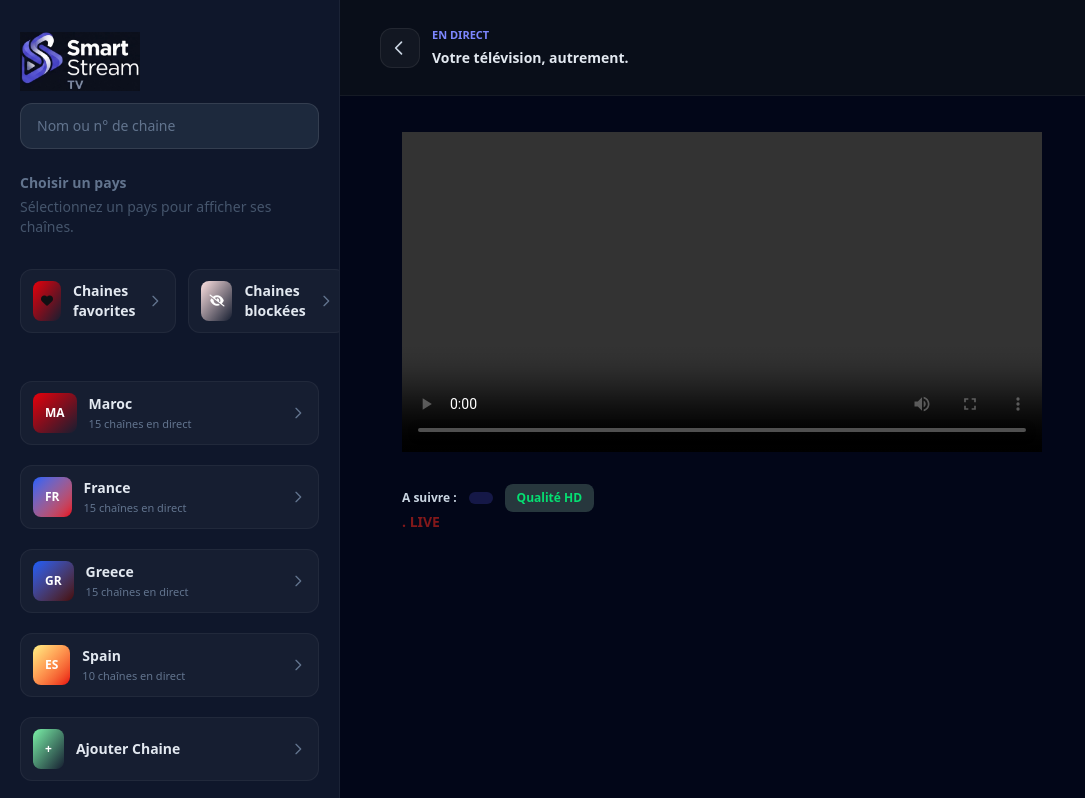
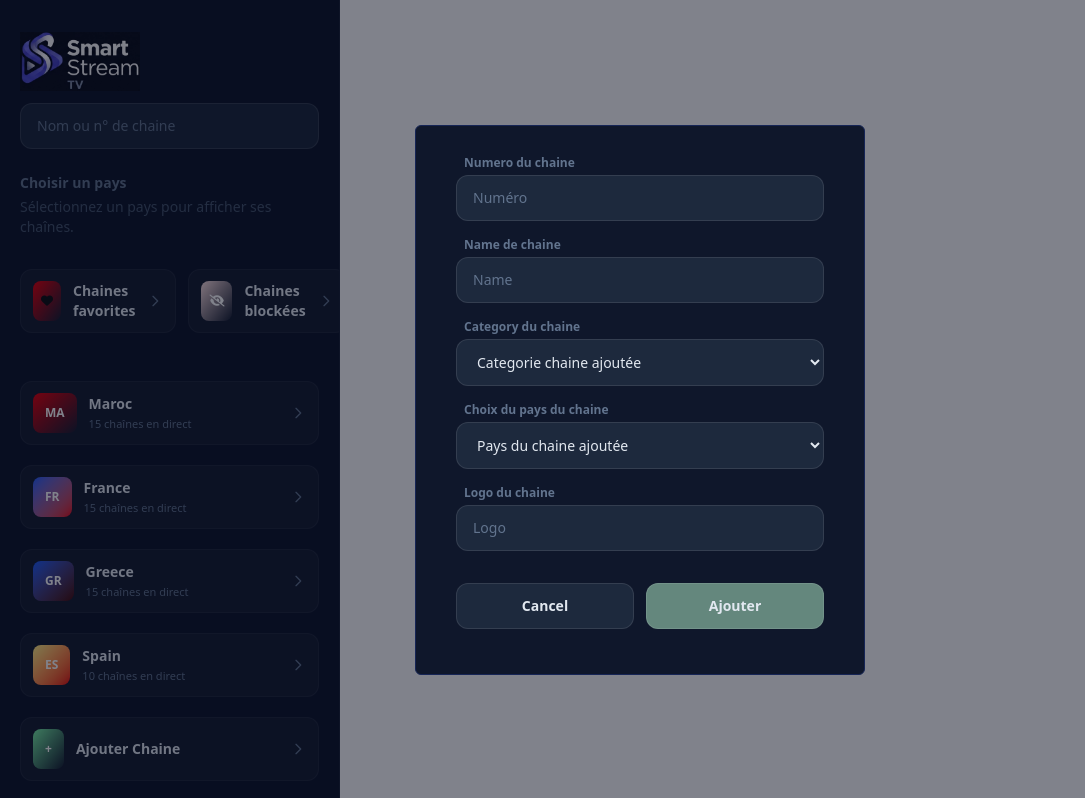
Before and after one commit to choukriamal1/smart_stream_V2, a plain HTML site: page index.html in a window 1280 px wide. Shown: the top 798 px of the page, without its empty margins (0-1085 px from the left). Drawn offline with nearby package versions, Linux system fonts and the light colour scheme; no server answers.

Commit message:
feat: ajouter inner modal pour ajouter une chaine par l utilisateur

```diff
--- a/index.html
+++ b/index.html
@@ -165,21 +165,104 @@
                 </div>
 
 
+
+
                 <div class="flex space-y-2 py-5">
 
-                    <button type="button" class=" flex h-16 w-full items-center gap-3 rounded-xl border border-white/5 bg-white/[0.03] px-3 text-left transition hover:border-indigo-400/20 hover:bg-white/[.06]">
+                    <button id="openModal" type="button" class=" flex h-16 w-full items-center gap-3 rounded-xl border border-white/5 bg-white/[0.03] px-3 text-left transition hover:border-indigo-400/20 hover:bg-white/[.06]">
 
                         <span class="grid h-10 px-3 place-items-center rounded-lg  bg-gradient-to-br from-green-300 text-xs font-bold text-white"> + </span>
 
                         <span class="min-w-0 flex-1">
-                            <span class="block text-sm font-semibold text-slate-200">Ajouter Chaine</span>
+                            <span id="openModal" class="block text-sm font-semibold text-slate-200">Ajouter Chaine</span>
                         </span>
 
                         <svg class="h-4 w-4 text-slate-500 transition " fill="none" stroke="currentColor" stroke-width="2" viewBox="0 0 24 24">
                             <path stroke-linecap="round" stroke-linejoin="round" d="M9 5l7 7-7 7" />
                         </svg>
                     </button>
+
+
+
+                    <div id="modal" class="fixed flex inset-0 z-50  justify-center items-center bg-slate-950/50 p-4">
+
+
+                        <form class="flex flex-col justify-center bg-slate-900 border border-blue-950 h-[550px] w-[450px] rounded-md gap-4 px-10">
+
+                            <div class="flex flex-col gap-1 ">
+                                <label class="text-xs font-bold text-slate-500 px-2">Numero du chaine</label>
+                                <input id="inputNumber" class="w-full rounded-xl border border-white/10 bg-slate-800 px-4 py-3 text-sm text-slate-200 placeholder-slate-500 outline-none" placeholder="Numéro">
+                            </div>
+
+
+                            <div class="flex flex-col justify-start gap-1">
+                                <label class="text-xs font-bold text-slate-500 px-2">Name de chaine</label>
+                                <input id="inputName" class="w-full rounded-xl border border-white/10 bg-slate-800 px-4 py-3 text-sm text-slate-200 placeholder-slate-500 outline-none " placeholder="Name">
+                            </div>
+
+                            <div class="flex flex-col justify-start gap-1 ">
+                                <label class="text-xs font-bold text-slate-500 px-2">Category du chaine</label>
+                                <select id="inputCategory" class="w-full rounded-xl border border-white/10 bg-slate-800 px-4 py-3 text-sm text-slate-200 placeholder-slate-500 outline-none">
+                                    <option value="" disabled selected class="text-black">Categorie chaine ajoutée</option>
+                                    <option value="GENERAL" class="text-slate-500">Général</option>
+                                    <option value="NEWS" class="text-slate-500">Actualités</option>
+                                    <option value="SPORTS" class="text-slate-500">Sport</option>
+                                    <option value="CINEMA" class="text-slate-500">Cinéma</option>
+                                    <option value="DOCUMENTAIRE" class="text-slate-500">Documentaire</option>
+                                    <option value="DIVERTISSEMENT" class="text-slate-500">Divertissement</option>
+                                </select>
+                            </div>
+
+                            <div class="flex flex-col justify-start gap-1 ">
+                                <label class="text-xs font-bold text-slate-500 px-2">Choix du pays du chaine</label>
+                                <select id="inputCountry" class="w-full rounded-xl border border-white/10 bg-slate-800 px-4 py-3 text-sm text-slate-200 placeholder-slate-500 outline-none" >
+                                    <option value="" disabled selected class="text-black">Pays du chaine ajoutée</option>
+                                    <option value="MA" class="text-slate-500">Maroc</option>
+                                    <option value="FR" class="text-slate-500">France</option>
+                                    <option value="GR" class="text-slate-500">Greece</option>
+                                    <option value="ES" class="text-slate-500">Spain</option>
+                                </select>
+                            </div>
+
+                            <div class="flex flex-col justify-start gap-1 ">
+                                <label class="text-xs font-bold text-slate-500 px-2">Logo du chaine</label>
+                                <input id="inputLogo" class="w-full rounded-xl border border-white/10 bg-slate-800 px-4 py-3 text-sm text-slate-200 placeholder-slate-500 outline-none" placeholder= "Logo">
+                            </div>
+
+                            <div class="flex flow-row gap-3 py-4">
+
+                                <button id="ajoutModal" class="w-full rounded-xl border border-white/10 bg-slate-800 px-4 py-3 text-sm text-slate-200 placeholder-slate-500 outline-none" >
+                                    <span>
+                                        <span class="block text-sm font-semibold text-slate-200 cursor-pointer">Cancel</span>
+                                    </span>
+                                </button>
+                                <button id="cancelModal" class="w-full rounded-xl border border-white/10 bg-green-200/50 px-4 py-3 text-sm text-slate-200 placeholder-slate-500 outline-none" >
+                                    <span>
+                                        <span class="block text-sm font-semibold text-slate-200 cursor-pointer">Ajouter</span>
+                                    </span>
+                                </button>
+                            </div>
+
+                        </form>
+
+                    </div>
                 </div>
+
+
+
+            </button>
+        </div>
+
+
+
+
+
+
+
+
+
+
+
 
                 <div id="channels-list" class="space-y-3 pt-4">
                 </div>
--- a/services/api.js
+++ b/services/api.js
@@ -69,11 +69,11 @@ async function getData (){
 
 
 
-    async function deleteChaine(chaine){
-        await fetch (`${dataApi}`,{
-            method: "DELETE",
-            headers: {"Content-Type": "application/json"},
-            body: JSON.stringify({chaine}),
-            });
-    }
+    // async function deleteChaine(chaine){
+    //     await fetch (`${dataApi}`,{
+    //         method: "DELETE",
+    //         headers: {"Content-Type": "application/json"},
+    //         body: JSON.stringify({chaine}),
+    //         });
+    // }
     export {getData, updatechannels, updateIsFavorite, updateIsBlacklisted, deleteChaine};
```
Also changed, not shown: js/add.js (added, +11 -0 lines).
